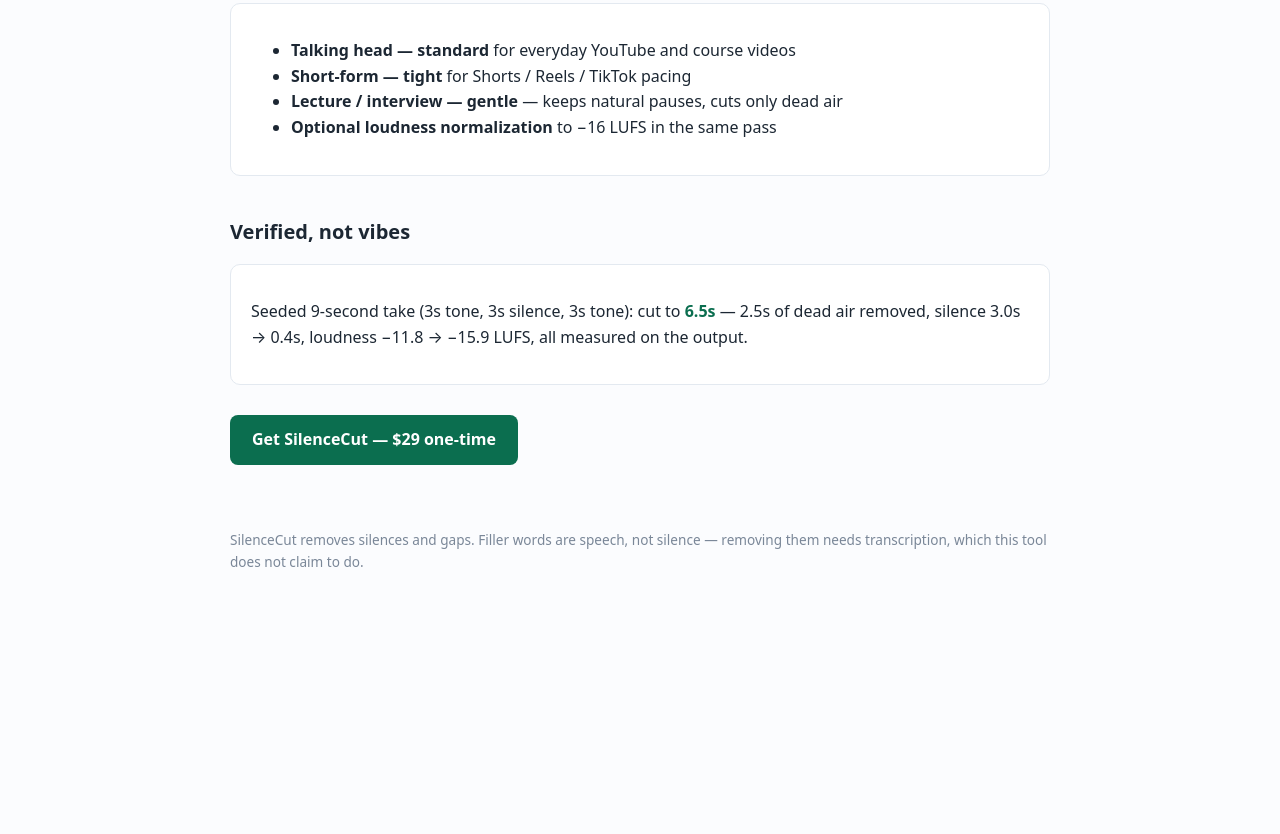
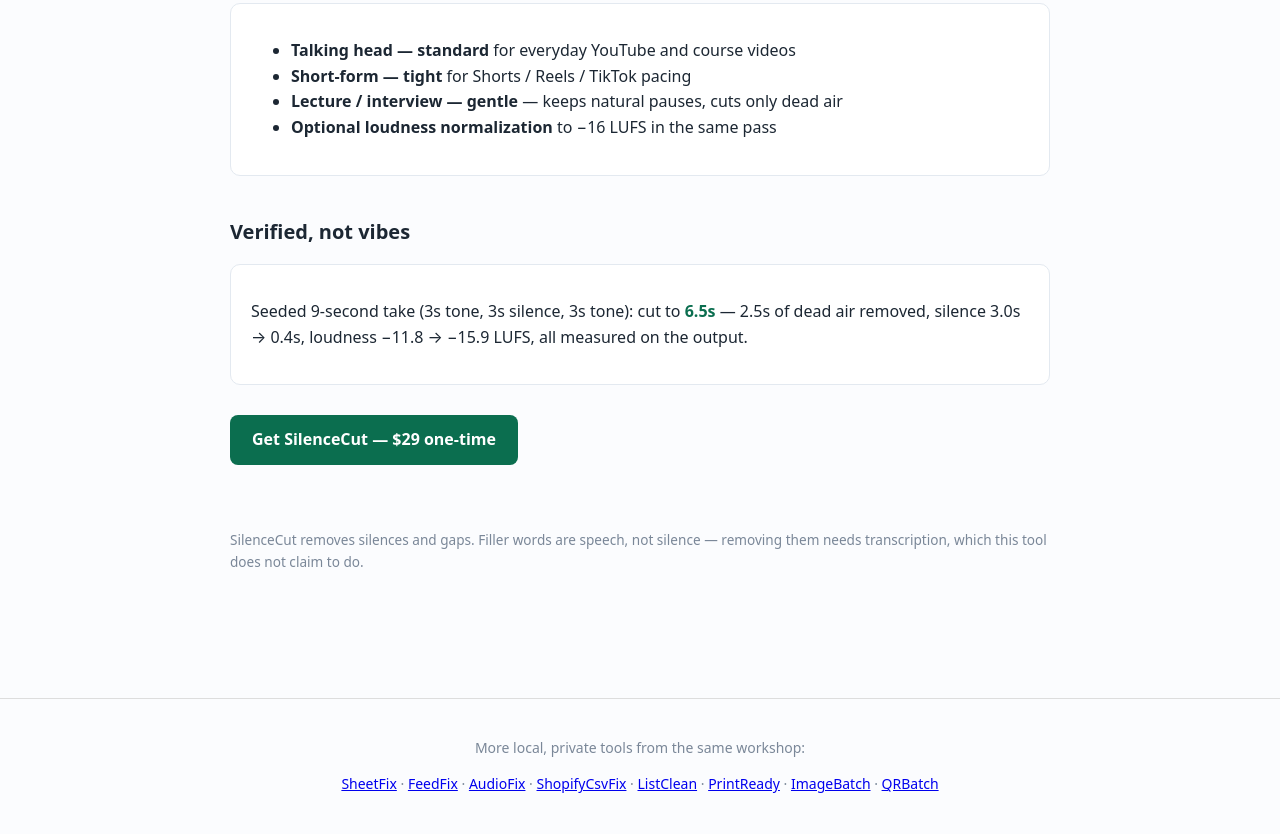
Before and after one commit to binbin7418-dotcom/silencecut, a plain HTML site: page docs/index.html in a window 1280 px wide. Shown: the part 428-1262 px from the top of the page. Before the commit the page ends 1078 px from the top, so only its background shows below. Drawn offline with Linux system fonts and the light colour scheme.

Commit message:
Add cross-link footer to docs/index.html
Added footer with links to additional tools.

```diff
--- a/docs/index.html
+++ b/docs/index.html
@@ -41,5 +41,18 @@
     <p>SilenceCut removes silences and gaps. Filler words are speech, not silence — removing them needs transcription, which this tool does not claim to do.</p>
   </footer>
 </div>
+<footer style="margin-top:48px;padding:24px 0;border-top:1px solid #ddd;font-size:14px;text-align:center">
+<p>More local, private tools from the same workshop:</p>
+<p>
+<a href="https://binbin7418-dotcom.github.io/sheetfix/">SheetFix</a> ·
+<a href="https://binbin7418-dotcom.github.io/feedfix/">FeedFix</a> ·
+<a href="https://binbin7418-dotcom.github.io/audiofix/">AudioFix</a> ·
+<a href="https://binbin7418-dotcom.github.io/shopifycsvfix/">ShopifyCsvFix</a> ·
+<a href="https://binbin7418-dotcom.github.io/listclean/">ListClean</a> ·
+<a href="https://binbin7418-dotcom.github.io/printready/">PrintReady</a> ·
+<a href="https://binbin7418-dotcom.github.io/imagebatch/">ImageBatch</a> ·
+<a href="https://binbin7418-dotcom.github.io/qrbatch/">QRBatch</a>
+</p>
+</footer>
 </body>
 </html>
```
